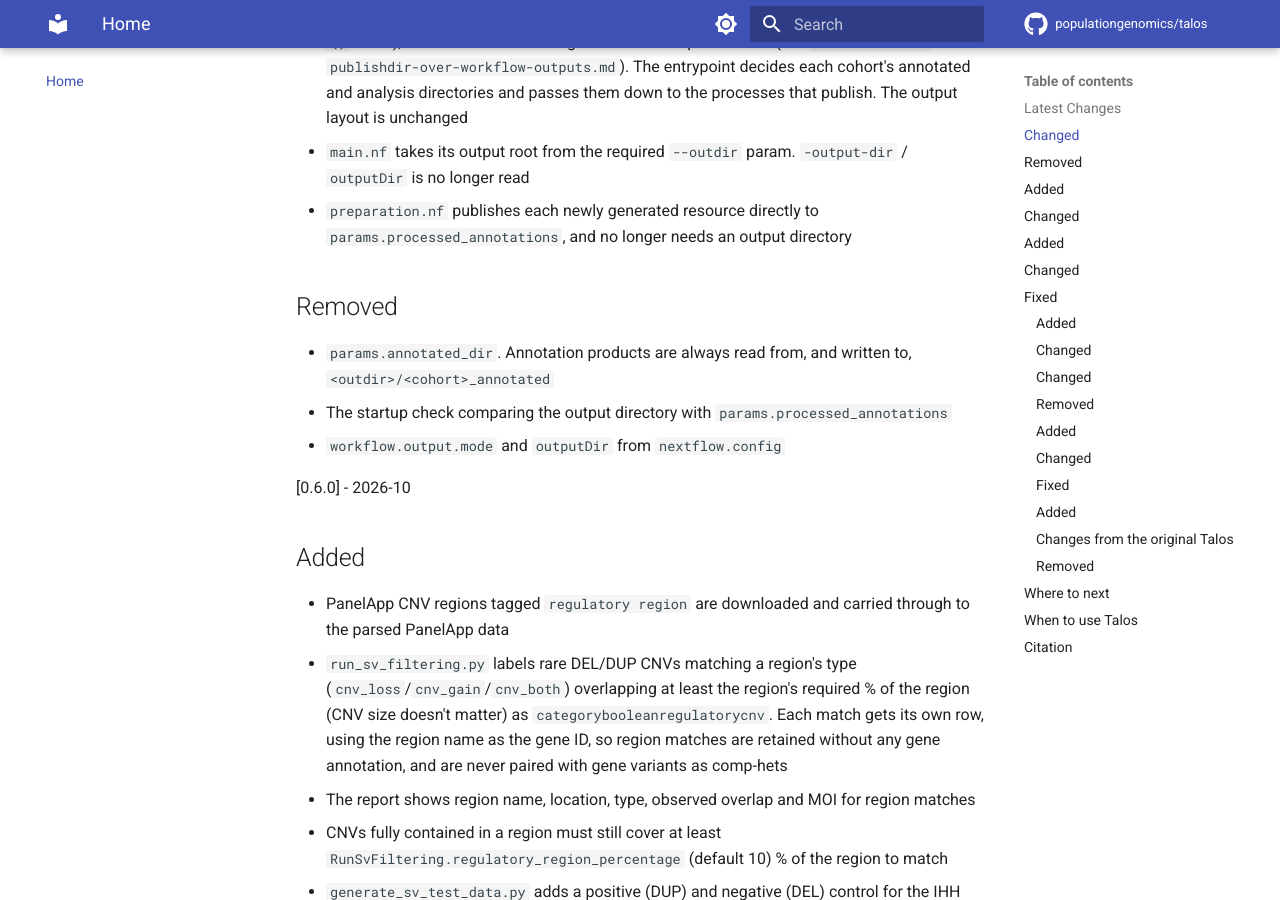
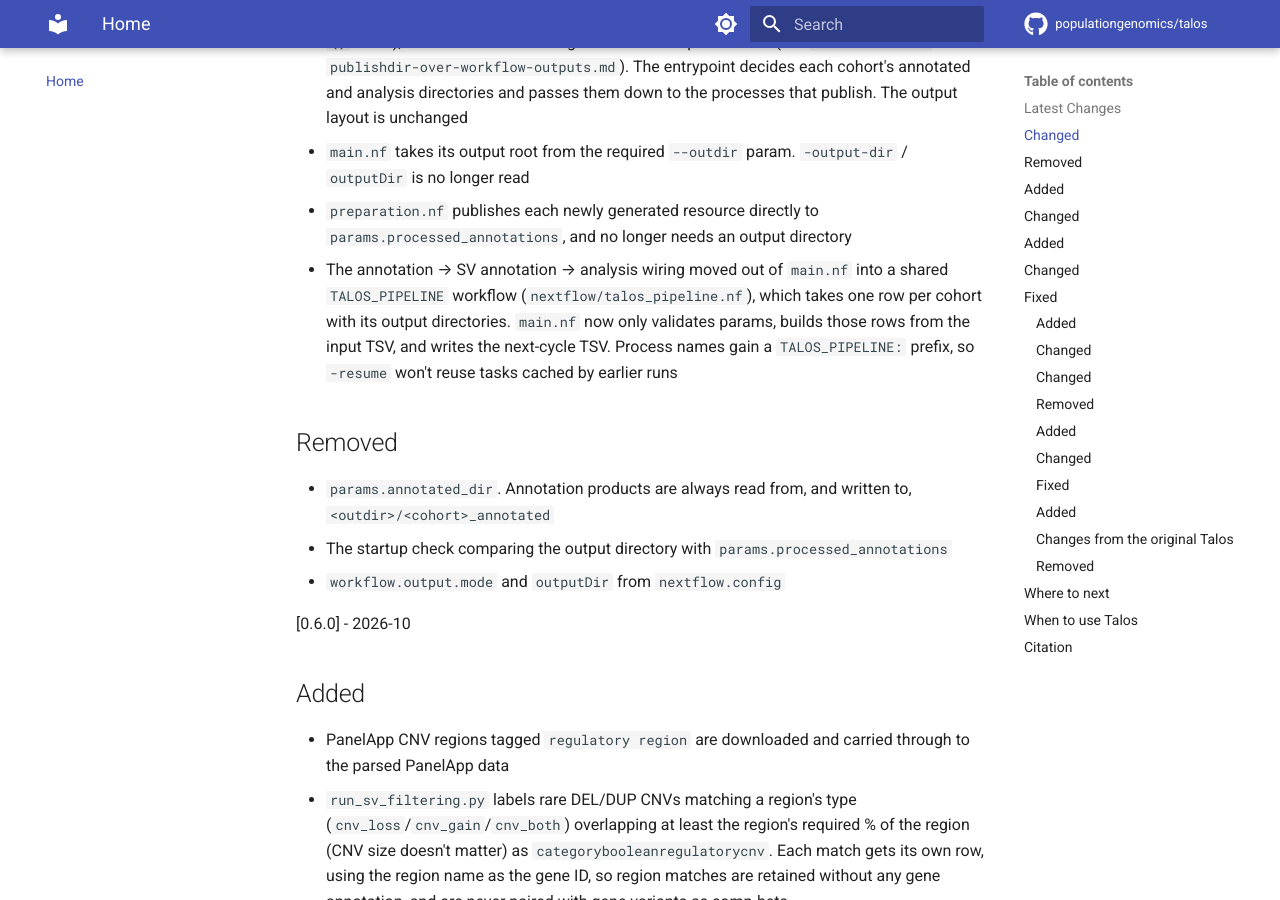
Before and after one commit to populationgenomics/talos2, an MkDocs documentation site: the page built from docs/index.md, in a window 1280 px wide and 900 px high, scrolled down 890 px. Built offline with MkDocs 1.6.1 and Material for MkDocs 9.7.7, drawn with Linux system fonts in a browser that asks for light colours; comment, search, counter and statistics services are not loaded.

Commit message:
phase 2 done, creating shared talos pipeline for CPG and non-CPG

```diff
--- a/CHANGELOG.md
+++ b/CHANGELOG.md
@@ -24,6 +24,7 @@ and this project adheres to [Semantic Versioning](https://semver.org/spec/v2.0.0
   * Outputs are published with process `publishDir` instead of workflow outputs (the `output {}` block), so each cohort can be given its own output location (see `docs/adr/0001-publishdir-over-workflow-outputs.md`). The entrypoint decides each cohort's annotated and analysis directories and passes them down to the processes that publish. The output layout is unchanged
   * `main.nf` takes its output root from the required `--outdir` param. `-output-dir` / `outputDir` is no longer read
   * `preparation.nf` publishes each newly generated resource directly to `params.processed_annotations`, and no longer needs an output directory
+  * The annotation → SV annotation → analysis wiring moved out of `main.nf` into a shared `TALOS_PIPELINE` workflow (`nextflow/talos_pipeline.nf`), which takes one row per cohort with its output directories. `main.nf` now only validates params, builds those rows from the input TSV, and writes the next-cycle TSV. Process names gain a `TALOS_PIPELINE:` prefix, so `-resume` won't reuse tasks cached by earlier runs
 
 ## Removed
 
```
Also changed, not shown: CLAUDE.md (+5 -3 lines), 1 other file.
